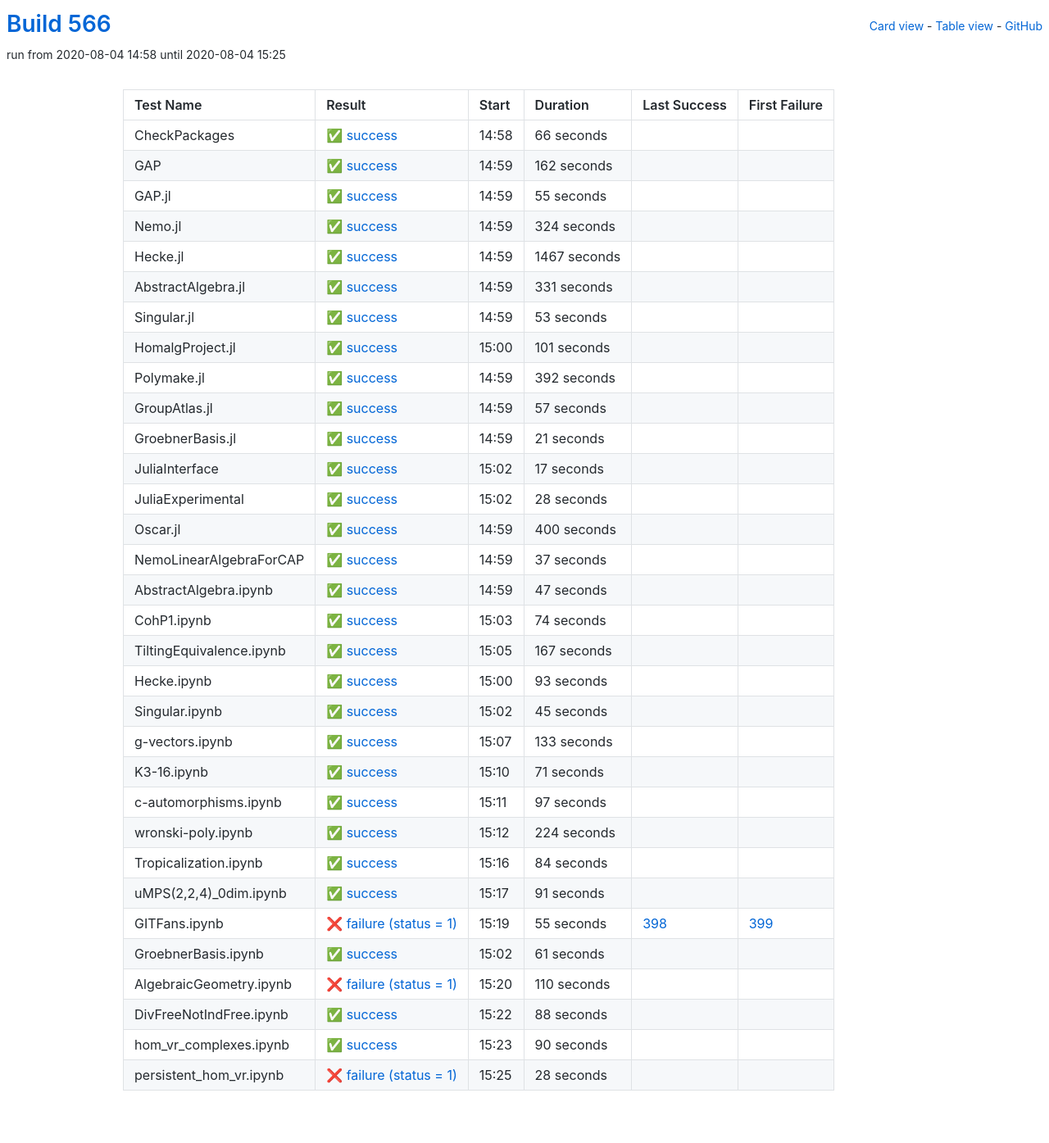
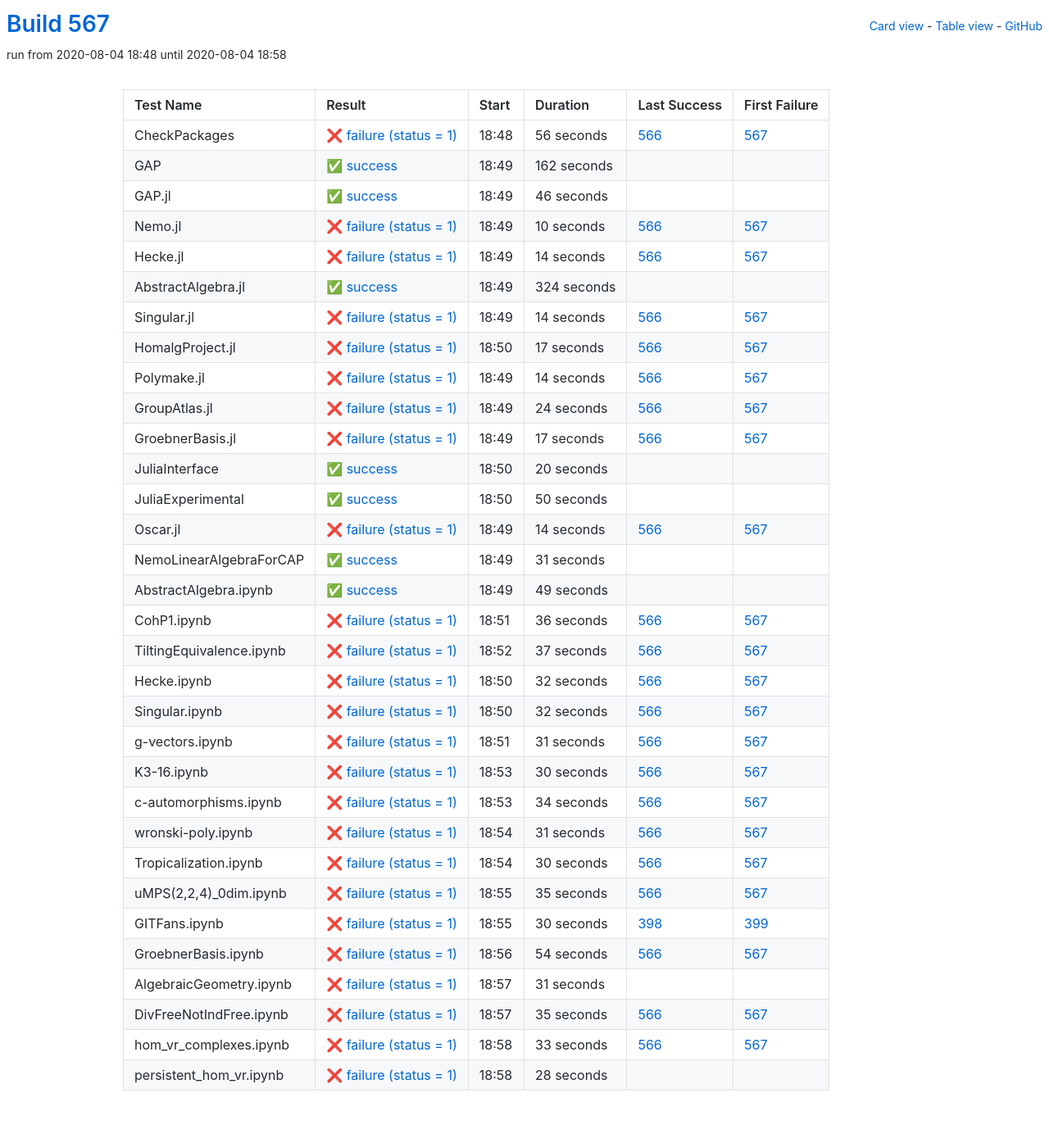
Before and after one commit to oscar-system/oscar-ci-status-stable, a Jekyll site: the page built from table.html, in a window 1280 px wide. Shown: the whole page at 82% size. Built offline with Jekyll 4.4.1, drawn with Linux system fonts in a browser that asks for light colours.

Commit message:
Build #567

```diff
--- a/_data/ci.yml
+++ b/_data/ci.yml
@@ -1,6 +1,6 @@
 ---
-build: 566
-build_url: https://oscarci.mathematik.uni-kl.de/job/oscar-stable/566/
+build: 567
+build_url: https://oscarci.mathematik.uni-kl.de/job/oscar-stable/567/
 job: oscar-stable
 organization: oscar-system
 repo: oscar-ci-status-stable
@@ -8,20 +8,20 @@ repourl: https://github.com/oscar-system/oscar-ci-status-stable
 tests:
 - name: CheckPackages
   id: checkpackages
-  log: https://oscarci.mathematik.uni-kl.de/job/oscar-stable/566/artifact/logs/build-566/CheckPackages.log
-  start: 2020-08-04 14:58
-  success: true
-  exitcode: 0
-  status: success
-  duration: 66
-  last_success: false
-  last_success_url:
-  first_failure: false
-  first_failure_url:
+  log: https://oscarci.mathematik.uni-kl.de/job/oscar-stable/567/artifact/logs/build-567/CheckPackages.log
+  start: 2020-08-04 18:48
+  success: false
+  exitcode: 1
+  status: failure
+  duration: 56
+  last_success: 566
+  last_success_url: https://oscarci.mathematik.uni-kl.de/job/oscar-stable/566/
+  first_failure: 567
+  first_failure_url: https://oscarci.mathematik.uni-kl.de/job/oscar-stable/567/
 - name: GAP
   id: gap
-  log: https://oscarci.mathematik.uni-kl.de/job/oscar-stable/566/artifact/logs/build-566/GAP.log
-  start: 2020-08-04 14:59
+  log: https://oscarci.mathematik.uni-kl.de/job/oscar-stable/567/artifact/logs/build-567/GAP.log
+  start: 2020-08-04 18:49
   success: true
   exitcode: 0
   status: success
@@ -32,20 +32,44 @@ tests:
   first_failure_url:
 - name: GAP.jl
   id: gap-jl
-  log: https://oscarci.mathematik.uni-kl.de/job/oscar-stable/566/artifact/logs/build-566/GAP.jl.log
-  start: 2020-08-04 14:59
+  log: https://oscarci.mathematik.uni-kl.de/job/oscar-stable/567/artifact/logs/build-567/GAP.jl.log
+  start: 2020-08-04 18:49
   success: true
   exitcode: 0
   status: success
-  duration: 55
+  duration: 46
   last_success: false
   last_success_url:
   first_failure: false
   first_failure_url:
 - name: Nemo.jl
   id: nemo-jl
-  log: https://oscarci.mathematik.uni-kl.de/job/oscar-stable/566/artifact/logs/build-566/Nemo.jl.log
-  start: 2020-08-04 14:59
+  log: https://oscarci.mathematik.uni-kl.de/job/oscar-stable/567/artifact/logs/build-567/Nemo.jl.log
+  start: 2020-08-04 18:49
+  success: false
+  exitcode: 1
+  status: failure
+  duration: 10
+  last_success: 566
+  last_success_url: https://oscarci.mathematik.uni-kl.de/job/oscar-stable/566/
+  first_failure: 567
+  first_failure_url: https://oscarci.mathematik.uni-kl.de/job/oscar-stable/567/
+- name: Hecke.jl
+  id: hecke-jl
+  log: https://oscarci.mathematik.uni-kl.de/job/oscar-stable/567/artifact/logs/build-567/Hecke.jl.log
+  start: 2020-08-04 18:49
+  success: false
+  exitcode: 1
+  status: failure
+  duration: 14
+  last_success: 566
+  last_success_url: https://oscarci.mathematik.uni-kl.de/job/oscar-stable/566/
+  first_failure: 567
+  first_failure_url: https://oscarci.mathematik.uni-kl.de/job/oscar-stable/567/
+- name: AbstractAlgebra.jl
+  id: abstractalgebra-jl
+  log: https://oscarci.mathematik.uni-kl.de/job/oscar-stable/567/artifact/logs/build-567/AbstractAlgebra.jl.log
+  start: 2020-08-04 18:49
   success: true
   exitcode: 0
   status: success
@@ -54,334 +78,310 @@ tests:
   last_success_url:
   first_failure: false
   first_failure_url:
-- name: Hecke.jl
-  id: hecke-jl
-  log: https://oscarci.mathematik.uni-kl.de/job/oscar-stable/566/artifact/logs/build-566/Hecke.jl.log
-  start: 2020-08-04 14:59
+- name: Singular.jl
+  id: singular-jl
+  log: https://oscarci.mathematik.uni-kl.de/job/oscar-stable/567/artifact/logs/build-567/Singular.jl.log
+  start: 2020-08-04 18:49
+  success: false
+  exitcode: 1
+  status: failure
+  duration: 14
+  last_success: 566
+  last_success_url: https://oscarci.mathematik.uni-kl.de/job/oscar-stable/566/
+  first_failure: 567
+  first_failure_url: https://oscarci.mathematik.uni-kl.de/job/oscar-stable/567/
+- name: HomalgProject.jl
+  id: homalgproject-jl
+  log: https://oscarci.mathematik.uni-kl.de/job/oscar-stable/567/artifact/logs/build-567/HomalgProject.jl.log
+  start: 2020-08-04 18:50
+  success: false
+  exitcode: 1
+  status: failure
+  duration: 17
+  last_success: 566
+  last_success_url: https://oscarci.mathematik.uni-kl.de/job/oscar-stable/566/
+  first_failure: 567
+  first_failure_url: https://oscarci.mathematik.uni-kl.de/job/oscar-stable/567/
+- name: Polymake.jl
+  id: polymake-jl
+  log: https://oscarci.mathematik.uni-kl.de/job/oscar-stable/567/artifact/logs/build-567/Polymake.jl.log
+  start: 2020-08-04 18:49
+  success: false
+  exitcode: 1
+  status: failure
+  duration: 14
+  last_success: 566
+  last_success_url: https://oscarci.mathematik.uni-kl.de/job/oscar-stable/566/
+  first_failure: 567
+  first_failure_url: https://oscarci.mathematik.uni-kl.de/job/oscar-stable/567/
+- name: GroupAtlas.jl
+  id: groupatlas-jl
+  log: https://oscarci.mathematik.uni-kl.de/job/oscar-stable/567/artifact/logs/build-567/GroupAtlas.jl.log
+  start: 2020-08-04 18:49
+  success: false
+  exitcode: 1
+  status: failure
+  duration: 24
+  last_success: 566
+  last_success_url: https://oscarci.mathematik.uni-kl.de/job/oscar-stable/566/
+  first_failure: 567
+  first_failure_url: https://oscarci.mathematik.uni-kl.de/job/oscar-stable/567/
+- name: GroebnerBasis.jl
+  id: groebnerbasis-jl
+  log: https://oscarci.mathematik.uni-kl.de/job/oscar-stable/567/artifact/logs/build-567/GroebnerBasis.jl.log
+  start: 2020-08-04 18:49
+  success: false
+  exitcode: 1
+  status: failure
+  duration: 17
+  last_success: 566
+  last_success_url: https://oscarci.mathematik.uni-kl.de/job/oscar-stable/566/
+  first_failure: 567
+  first_failure_url: https://oscarci.mathematik.uni-kl.de/job/oscar-stable/567/
+- name: JuliaInterface
+  id: juliainterface
+  log: https://oscarci.mathematik.uni-kl.de/job/oscar-stable/567/artifact/logs/build-567/JuliaInterface.log
+  start: 2020-08-04 18:50
   success: true
   exitcode: 0
   status: success
-  duration: 1467
-  last_success: false
-  last_success_url:
-  first_failure: false
-  first_failure_url:
-- name: AbstractAlgebra.jl
-  id: abstractalgebra-jl
-  log: https://oscarci.mathematik.uni-kl.de/job/oscar-stable/566/artifact/logs/build-566/AbstractAlgebra.jl.log
-  start: 2020-08-04 14:59
-  success: true
-  exitcode: 0
-  status: success
-  duration: 331
-  last_success: false
-  last_success_url:
-  first_failure: false
-  first_failure_url:
-- name: Singular.jl
-  id: singular-jl
-  log: https://oscarci.mathematik.uni-kl.de/job/oscar-stable/566/artifact/logs/build-566/Singular.jl.log
-  start: 2020-08-04 14:59
-  success: true
-  exitcode: 0
-  status: success
-  duration: 53
-  last_success: false
-  last_success_url:
-  first_failure: false
-  first_failure_url:
-- name: HomalgProject.jl
-  id: homalgproject-jl
-  log: https://oscarci.mathematik.uni-kl.de/job/oscar-stable/566/artifact/logs/build-566/HomalgProject.jl.log
-  start: 2020-08-04 15:00
-  success: true
-  exitcode: 0
-  status: success
-  duration: 101
-  last_success: false
-  last_success_url:
-  first_failure: false
-  first_failure_url:
-- name: Polymake.jl
-  id: polymake-jl
-  log: https://oscarci.mathematik.uni-kl.de/job/oscar-stable/566/artifact/logs/build-566/Polymake.jl.log
-  start: 2020-08-04 14:59
-  success: true
-  exitcode: 0
-  status: success
-  duration: 392
-  last_success: false
-  last_success_url:
-  first_failure: false
-  first_failure_url:
-- name: GroupAtlas.jl
-  id: groupatlas-jl
-  log: https://oscarci.mathematik.uni-kl.de/job/oscar-stable/566/artifact/logs/build-566/GroupAtlas.jl.log
-  start: 2020-08-04 14:59
-  success: true
-  exitcode: 0
-  status: success
-  duration: 57
-  last_success: false
-  last_success_url:
-  first_failure: false
-  first_failure_url:
-- name: GroebnerBasis.jl
-  id: groebnerbasis-jl
-  log: https://oscarci.mathematik.uni-kl.de/job/oscar-stable/566/artifact/logs/build-566/GroebnerBasis.jl.log
-  start: 2020-08-04 14:59
-  success: true
-  exitcode: 0
-  status: success
-  duration: 21
-  last_success: false
-  last_success_url:
-  first_failure: false
-  first_failure_url:
-- name: JuliaInterface
-  id: juliainterface
-  log: https://oscarci.mathematik.uni-kl.de/job/oscar-stable/566/artifact/logs/build-566/JuliaInterface.log
-  start: 2020-08-04 15:02
-  success: true
-  exitcode: 0
-  status: success
-  duration: 17
+  duration: 20
   last_success: false
   last_success_url:
   first_failure: false
   first_failure_url:
 - name: JuliaExperimental
   id: juliaexperimental
-  log: https://oscarci.mathematik.uni-kl.de/job/oscar-stable/566/artifact/logs/build-566/JuliaExperimental.log
-  start: 2020-08-04 15:02
+  log: https://oscarci.mathematik.uni-kl.de/job/oscar-stable/567/artifact/logs/build-567/JuliaExperimental.log
+  start: 2020-08-04 18:50
   success: true
   exitcode: 0
   status: success
-  duration: 28
+  duration: 50
   last_success: false
   last_success_url:
   first_failure: false
   first_failure_url:
 - name: Oscar.jl
   id: oscar-jl
-  log: https://oscarci.mathematik.uni-kl.de/job/oscar-stable/566/artifact/logs/build-566/Oscar.jl.log
-  start: 2020-08-04 14:59
+  log: https://oscarci.mathematik.uni-kl.de/job/oscar-stable/567/artifact/logs/build-567/Oscar.jl.log
+  start: 2020-08-04 18:49
+  success: false
+  exitcode: 1
+  status: failure
+  duration: 14
+  last_success: 566
+  last_success_url: https://oscarci.mathematik.uni-kl.de/job/oscar-stable/566/
+  first_failure: 567
+  first_failure_url: https://oscarci.mathematik.uni-kl.de/job/oscar-stable/567/
+- name: NemoLinearAlgebraForCAP
+  id: nemolinearalgebraforcap
+  log: https://oscarci.mathematik.uni-kl.de/job/oscar-stable/567/artifact/logs/build-567/NemoLinearAlgebraForCAP.log
+  start: 2020-08-04 18:49
   success: true
   exitcode: 0
   status: success
-  duration: 400
-  last_success: false
-  last_success_url:
-  first_failure: false
-  first_failure_url:
-- name: NemoLinearAlgebraForCAP
-  id: nemolinearalgebraforcap
-  log: https://oscarci.mathematik.uni-kl.de/job/oscar-stable/566/artifact/logs/build-566/NemoLinearAlgebraForCAP.log
-  start: 2020-08-04 14:59
-  success: true
-  exitcode: 0
-  status: success
-  duration: 37
+  duration: 31
   last_success: false
   last_success_url:
   first_failure: false
   first_failure_url:
 - name: AbstractAlgebra.ipynb
   id: abstractalgebra-ipynb
-  log: https://oscarci.mathematik.uni-kl.de/job/oscar-stable/566/artifact/logs/build-566/AbstractAlgebra.ipynb.log
-  start: 2020-08-04 14:59
+  log: https://oscarci.mathematik.uni-kl.de/job/oscar-stable/567/artifact/logs/build-567/AbstractAlgebra.ipynb.log
+  start: 2020-08-04 18:49
   success: true
   exitcode: 0
   status: success
-  duration: 47
+  duration: 49
   last_success: false
   last_success_url:
   first_failure: false
   first_failure_url:
 - name: CohP1.ipynb
   id: cohp1-ipynb
-  log: https://oscarci.mathematik.uni-kl.de/job/oscar-stable/566/artifact/logs/build-566/CohP1.ipynb.log
-  start: 2020-08-04 15:03
-  success: true
-  exitcode: 0
-  status: success
-  duration: 74
-  last_success: false
-  last_success_url:
-  first_failure: false
-  first_failure_url:
-- name: TiltingEquivalence.ipynb
-  id: tiltingequivalence-ipynb
-  log: https://oscarci.mathematik.uni-kl.de/job/oscar-stable/566/artifact/logs/build-566/TiltingEquivalence.ipynb.log
-  start: 2020-08-04 15:05
-  success: true
-  exitcode: 0
-  status: success
-  duration: 167
-  last_success: false
-  last_success_url:
-  first_failure: false
-  first_failure_url:
-- name: Hecke.ipynb
-  id: hecke-ipynb
-  log: https://oscarci.mathematik.uni-kl.de/job/oscar-stable/566/artifact/logs/build-566/Hecke.ipynb.log
-  start: 2020-08-04 15:00
-  success: true
-  exitcode: 0
-  status: success
-  duration: 93
-  last_success: false
-  last_success_url:
-  first_failure: false
-  first_failure_url:
-- name: Singular.ipynb
-  id: singular-ipynb
-  log: https://oscarci.mathematik.uni-kl.de/job/oscar-stable/566/artifact/logs/build-566/Singular.ipynb.log
-  start: 2020-08-04 15:02
-  success: true
-  exitcode: 0
-  status: success
-  duration: 45
-  last_success: false
-  last_success_url:
-  first_failure: false
-  first_failure_url:
-- name: g-vectors.ipynb
-  id: g-vectors-ipynb
-  log: https://oscarci.mathematik.uni-kl.de/job/oscar-stable/566/artifact/logs/build-566/g-vectors.ipynb.log
-  start: 2020-08-04 15:07
-  success: true
-  exitcode: 0
-  status: success
-  duration: 133
-  last_success: false
-  last_success_url:
-  first_failure: false
-  first_failure_url:
-- name: K3-16.ipynb
-  id: k3-16-ipynb
-  log: https://oscarci.mathematik.uni-kl.de/job/oscar-stable/566/artifact/logs/build-566/K3-16.ipynb.log
-  start: 2020-08-04 15:10
-  success: true
-  exitcode: 0
-  status: success
-  duration: 71
-  last_success: false
-  last_success_url:
-  first_failure: false
-  first_failure_url:
-- name: c-automorphisms.ipynb
-  id: c-automorphisms-ipynb
-  log: https://oscarci.mathematik.uni-kl.de/job/oscar-stable/566/artifact/logs/build-566/c-automorphisms.ipynb.log
-  start: 2020-08-04 15:11
-  success: true
-  exitcode: 0
-  status: success
-  duration: 97
-  last_success: false
-  last_success_url:
-  first_failure: false
-  first_failure_url:
-- name: wronski-poly.ipynb
-  id: wronski-poly-ipynb
-  log: https://oscarci.mathematik.uni-kl.de/job/oscar-stable/566/artifact/logs/build-566/wronski-poly.ipynb.log
-  start: 2020-08-04 15:12
-  success: true
-  exitcode: 0
-  status: success
-  duration: 224
-  last_success: false
-  last_success_url:
-  first_failure: false
-  first_failure_url:
-- name: Tropicalization.ipynb
-  id: tropicalization-ipynb
-  log: https://oscarci.mathematik.uni-kl.de/job/oscar-stable/566/artifact/logs/build-566/Tropicalization.ipynb.log
-  start: 2020-08-04 15:16
-  success: true
-  exitcode: 0
-  status: success
-  duration: 84
-  last_success: false
-  last_success_url:
-  first_failure: false
-  first_failure_url:
-- name: uMPS(2,2,4)_0dim.ipynb
-  id: umps-2-2-4-0dim-ipynb
-  log: https://oscarci.mathematik.uni-kl.de/job/oscar-stable/566/artifact/logs/build-566/uMPS-2-2-4-_0dim.ipynb.log
-  start: 2020-08-04 15:17
-  success: true
-  exitcode: 0
-  status: success
-  duration: 91
-  last_success: false
-  last_success_url:
-  first_failure: false
-  first_failure_url:
-- name: GITFans.ipynb
-  id: gitfans-ipynb
-  log: https://oscarci.mathematik.uni-kl.de/job/oscar-stable/566/artifact/logs/build-566/GITFans.ipynb.log
-  start: 2020-08-04 15:19
+  log: https://oscarci.mathematik.uni-kl.de/job/oscar-stable/567/artifact/logs/build-567/CohP1.ipynb.log
+  start: 2020-08-04 18:51
   success: false
   exitcode: 1
   status: failure
-  duration: 55
+  duration: 36
+  last_success: 566
+  last_success_url: https://oscarci.mathematik.uni-kl.de/job/oscar-stable/566/
+  first_failure: 567
+  first_failure_url: https://oscarci.mathematik.uni-kl.de/job/oscar-stable/567/
+- name: TiltingEquivalence.ipynb
+  id: tiltingequivalence-ipynb
+  log: https://oscarci.mathematik.uni-kl.de/job/oscar-stable/567/artifact/logs/build-567/TiltingEquivalence.ipynb.log
+  start: 2020-08-04 18:52
+  success: false
+  exitcode: 1
+  status: failure
+  duration: 37
+  last_success: 566
+  last_success_url: https://oscarci.mathematik.uni-kl.de/job/oscar-stable/566/
+  first_failure: 567
+  first_failure_url: https://oscarci.mathematik.uni-kl.de/job/oscar-stable/567/
+- name: Hecke.ipynb
+  id: hecke-ipynb
+  log: https://oscarci.mathematik.uni-kl.de/job/oscar-stable/567/artifact/logs/build-567/Hecke.ipynb.log
+  start: 2020-08-04 18:50
+  success: false
+  exitcode: 1
+  status: failure
+  duration: 32
+  last_success: 566
+  last_success_url: https://oscarci.mathematik.uni-kl.de/job/oscar-stable/566/
+  first_failure: 567
+  first_failure_url: https://oscarci.mathematik.uni-kl.de/job/oscar-stable/567/
+- name: Singular.ipynb
+  id: singular-ipynb
+  log: https://oscarci.mathematik.uni-kl.de/job/oscar-stable/567/artifact/logs/build-567/Singular.ipynb.log
+  start: 2020-08-04 18:50
+  success: false
+  exitcode: 1
+  status: failure
+  duration: 32
+  last_success: 566
+  last_success_url: https://oscarci.mathematik.uni-kl.de/job/oscar-stable/566/
+  first_failure: 567
+  first_failure_url: https://oscarci.mathematik.uni-kl.de/job/oscar-stable/567/
+- name: g-vectors.ipynb
+  id: g-vectors-ipynb
+  log: https://oscarci.mathematik.uni-kl.de/job/oscar-stable/567/artifact/logs/build-567/g-vectors.ipynb.log
+  start: 2020-08-04 18:51
+  success: false
+  exitcode: 1
+  status: failure
+  duration: 31
+  last_success: 566
+  last_success_url: https://oscarci.mathematik.uni-kl.de/job/oscar-stable/566/
+  first_failure: 567
+  first_failure_url: https://oscarci.mathematik.uni-kl.de/job/oscar-stable/567/
+- name: K3-16.ipynb
+  id: k3-16-ipynb
+  log: https://oscarci.mathematik.uni-kl.de/job/oscar-stable/567/artifact/logs/build-567/K3-16.ipynb.log
+  start: 2020-08-04 18:53
+  success: false
+  exitcode: 1
+  status: failure
+  duration: 30
+  last_success: 566
+  last_success_url: https://oscarci.mathematik.uni-kl.de/job/oscar-stable/566/
+  first_failure: 567
+  first_failure_url: https://oscarci.mathematik.uni-kl.de/job/oscar-stable/567/
+- name: c-automorphisms.ipynb
+  id: c-automorphisms-ipynb
+  log: https://oscarci.mathematik.uni-kl.de/job/oscar-stable/567/artifact/logs/build-567/c-automorphisms.ipynb.log
+  start: 2020-08-04 18:53
+  success: false
+  exitcode: 1
+  status: failure
+  duration: 34
+  last_success: 566
+  last_success_url: https://oscarci.mathematik.uni-kl.de/job/oscar-stable/566/
+  first_failure: 567
+  first_failure_url: https://oscarci.mathematik.uni-kl.de/job/oscar-stable/567/
+- name: wronski-poly.ipynb
+  id: wronski-poly-ipynb
+  log: https://oscarci.mathematik.uni-kl.de/job/oscar-stable/567/artifact/logs/build-567/wronski-poly.ipynb.log
+  start: 2020-08-04 18:54
+  success: false
+  exitcode: 1
+  status: failure
+  duration: 31
+  last_success: 566
+  last_success_url: https://oscarci.mathematik.uni-kl.de/job/oscar-stable/566/
+  first_failure: 567
+  first_failure_url: https://oscarci.mathematik.uni-kl.de/job/oscar-stable/567/
+- name: Tropicalization.ipynb
+  id: tropicalization-ipynb
+  log: https://oscarci.mathematik.uni-kl.de/job/oscar-stable/567/artifact/logs/build-567/Tropicalization.ipynb.log
+  start: 2020-08-04 18:54
+  success: false
+  exitcode: 1
+  status: failure
+  duration: 30
+  last_success: 566
+  last_success_url: https://oscarci.mathematik.uni-kl.de/job/oscar-stable/566/
+  first_failure: 567
+  first_failure_url: https://oscarci.mathematik.uni-kl.de/job/oscar-stable/567/
+- name: uMPS(2,2,4)_0dim.ipynb
+  id: umps-2-2-4-0dim-ipynb
+  log: https://oscarci.mathematik.uni-kl.de/job/oscar-stable/567/artifact/logs/build-567/uMPS-2-2-4-_0dim.ipynb.log
+  start: 2020-08-04 18:55
+  success: false
+  exitcode: 1
+  status: failure
+  duration: 35
+  last_success: 566
+  last_success_url: https://oscarci.mathematik.uni-kl.de/job/oscar-stable/566/
+  first_failure: 567
+  first_failure_url: https://oscarci.mathematik.uni-kl.de/job/oscar-stable/567/
+- name: GITFans.ipynb
+  id: gitfans-ipynb
+  log: https://oscarci.mathematik.uni-kl.de/job/oscar-stable/567/artifact/logs/build-567/GITFans.ipynb.log
+  start: 2020-08-04 18:55
+  success: false
+  exitcode: 1
+  status: failure
+  duration: 30
   last_success: 398
   last_success_url: https://oscarci.mathematik.uni-kl.de/job/oscar-stable/398/
   first_failure: 399
   first_failure_url: https://oscarci.mathematik.uni-kl.de/job/oscar-stable/399/
 - name: GroebnerBasis.ipynb
   id: groebnerbasis-ipynb
-  log: https://oscarci.mathematik.uni-kl.de/job/oscar-stable/566/artifact/logs/build-566/GroebnerBasis.ipynb.log
-  start: 2020-08-04 15:02
-  success: true
-  exitcode: 0
-  status: success
-  duration: 61
-  last_success: false
-  last_success_url:
-  first_failure: false
-  first_failure_url:
-- name: AlgebraicGeometry.ipynb
-  id: algebraicgeometry-ipynb
-  log: https://oscarci.mathematik.uni-kl.de/job/oscar-stable/566/artifact/logs/build-566/AlgebraicGeometry.ipynb.log
-  start: 2020-08-04 15:20
+  log: https://oscarci.mathematik.uni-kl.de/job/oscar-stable/567/artifact/logs/build-567/GroebnerBasis.ipynb.log
+  start: 2020-08-04 18:56
   success: false
   exitcode: 1
   status: failure
-  duration: 110
+  duration: 54
+  last_success: 566
+  last_success_url: https://oscarci.mathematik.uni-kl.de/job/oscar-stable/566/
+  first_failure: 567
+  first_failure_url: https://oscarci.mathematik.uni-kl.de/job/oscar-stable/567/
+- name: AlgebraicGeometry.ipynb
+  id: algebraicgeometry-ipynb
+  log: https://oscarci.mathematik.uni-kl.de/job/oscar-stable/567/artifact/logs/build-567/AlgebraicGeometry.ipynb.log
+  start: 2020-08-04 18:57
+  success: false
+  exitcode: 1
+  status: failure
+  duration: 31
   last_success: false
   last_success_url:
   first_failure: false
   first_failure_url:
 - name: DivFreeNotIndFree.ipynb
   id: divfreenotindfree-ipynb
-  log: https://oscarci.mathematik.uni-kl.de/job/oscar-stable/566/artifact/logs/build-566/DivFreeNotIndFree.ipynb.log
-  start: 2020-08-04 15:22
-  success: true
-  exitcode: 0
-  status: success
-  duration: 88
-  last_success: false
-  last_success_url:
-  first_failure: false
-  first_failure_url:
+  log: https://oscarci.mathematik.uni-kl.de/job/oscar-stable/567/artifact/logs/build-567/DivFreeNotIndFree.ipynb.log
+  start: 2020-08-04 18:57
+  success: false
+  exitcode: 1
+  status: failure
+  duration: 35
+  last_success: 566
+  last_success_url: https://oscarci.mathematik.uni-kl.de/job/oscar-stable/566/
+  first_failure: 567
+  first_failure_url: https://oscarci.mathematik.uni-kl.de/job/oscar-stable/567/
 - name: hom_vr_complexes.ipynb
   id: hom-vr-complexes-ipynb
-  log: https://oscarci.mathematik.uni-kl.de/job/oscar-stable/566/artifact/logs/build-566/hom_vr_complexes.ipynb.log
-  start: 2020-08-04 15:23
-  success: true
-  exitcode: 0
-  status: success
-  duration: 90
-  last_success: false
-  last_success_url:
-  first_failure: false
-  first_failure_url:
+  log: https://oscarci.mathematik.uni-kl.de/job/oscar-stable/567/artifact/logs/build-567/hom_vr_complexes.ipynb.log
+  start: 2020-08-04 18:58
+  success: false
+  exitcode: 1
+  status: failure
+  duration: 33
+  last_success: 566
+  last_success_url: https://oscarci.mathematik.uni-kl.de/job/oscar-stable/566/
+  first_failure: 567
+  first_failure_url: https://oscarci.mathematik.uni-kl.de/job/oscar-stable/567/
 - name: persistent_hom_vr.ipynb
   id: persistent-hom-vr-ipynb
-  log: https://oscarci.mathematik.uni-kl.de/job/oscar-stable/566/artifact/logs/build-566/persistent_hom_vr.ipynb.log
-  start: 2020-08-04 15:25
+  log: https://oscarci.mathematik.uni-kl.de/job/oscar-stable/567/artifact/logs/build-567/persistent_hom_vr.ipynb.log
+  start: 2020-08-04 18:58
   success: false
   exitcode: 1
   status: failure
```
Also changed, not shown: README.md.
